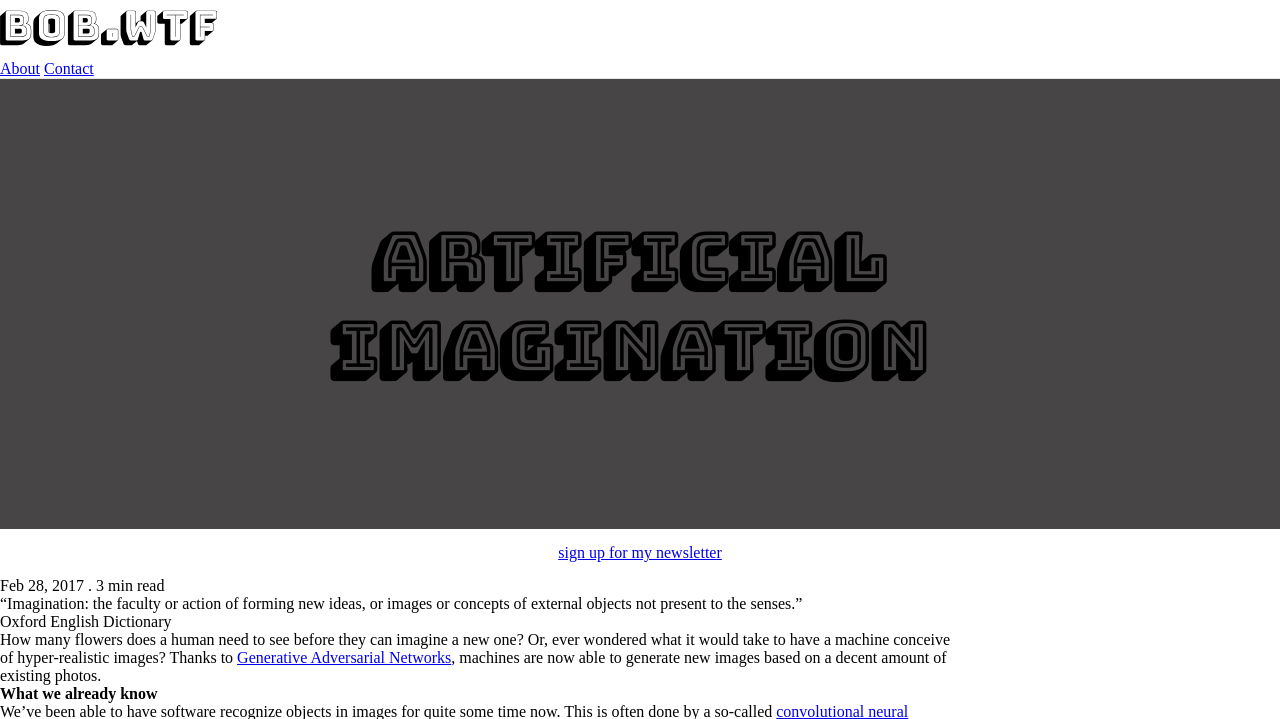
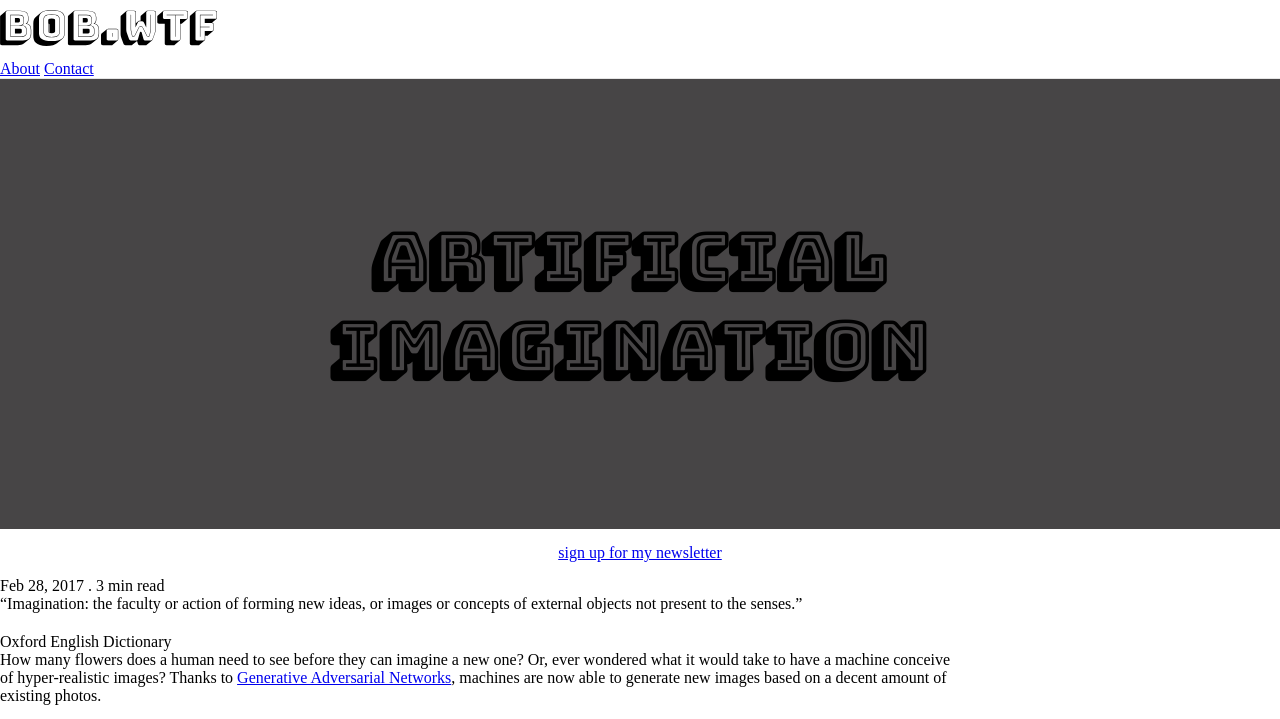
Before and after one commit to bobvanluijt/bobvanluijt.github.io, a Jekyll site: the page built from _posts/2017-02-28-artificial-imagination.md, in a window 1280 px wide. Shown: the top 719 px of the page. Built offline with Jekyll 4.4.1, drawn with Linux system fonts in a browser that asks for light colours; nearby versions of some CDN libraries; comment, search, counter and statistics services are not loaded; grey boxes are pictures that could not be loaded.

Commit message:
#8 set padding all blog post page layout

```diff
--- a/_sass/fatahdigital/post.scss
+++ b/_sass/fatahdigital/post.scss
@@ -171,6 +171,10 @@
 .post_page {
   h1, h2, h3, h4, h5, h6 {
     font-weight: bold;
+    padding-bottom: 20px;
+  }
+  p, img {
+    padding-bottom: 20px;
   }
 }
 .tag {
```
